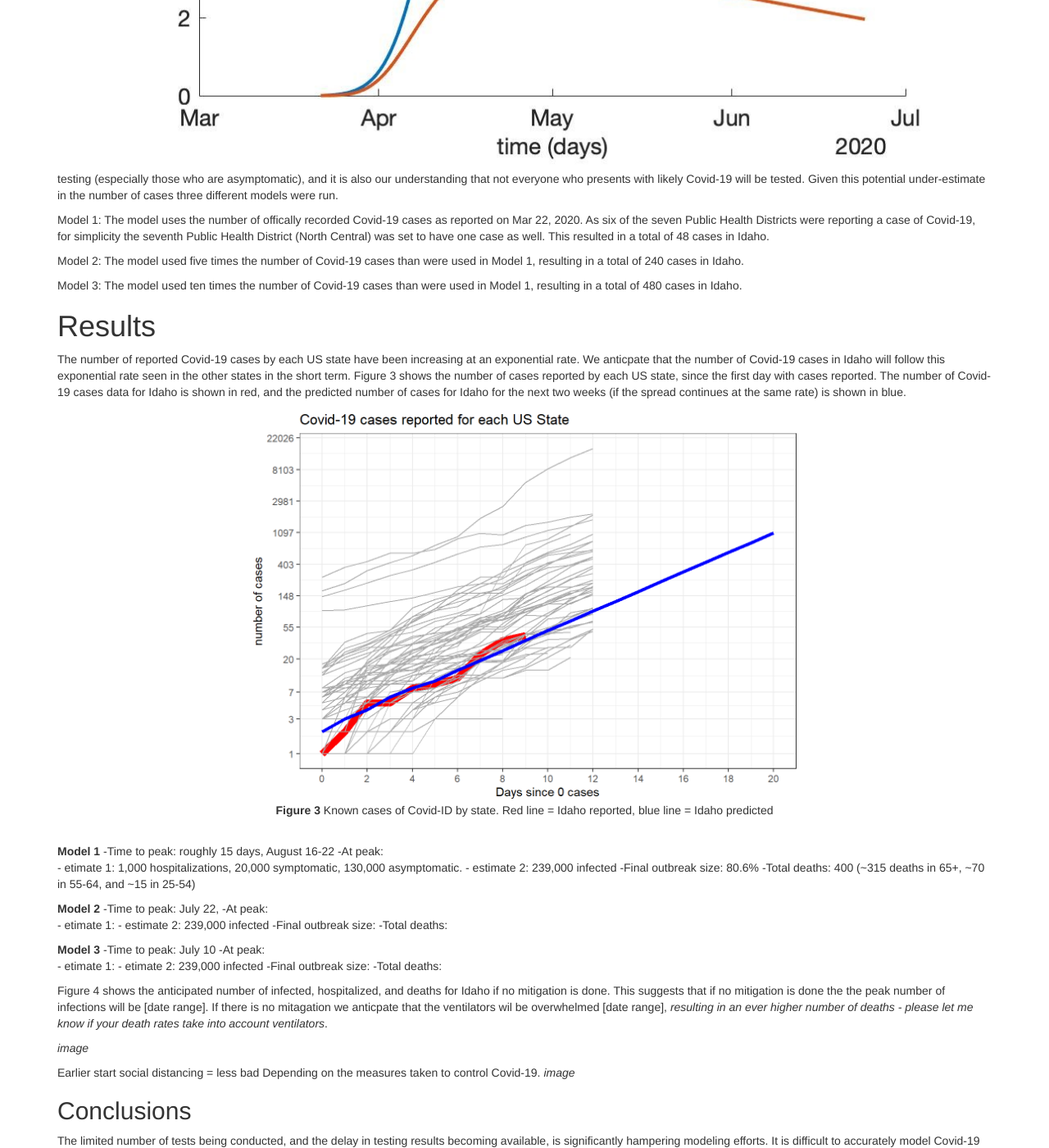
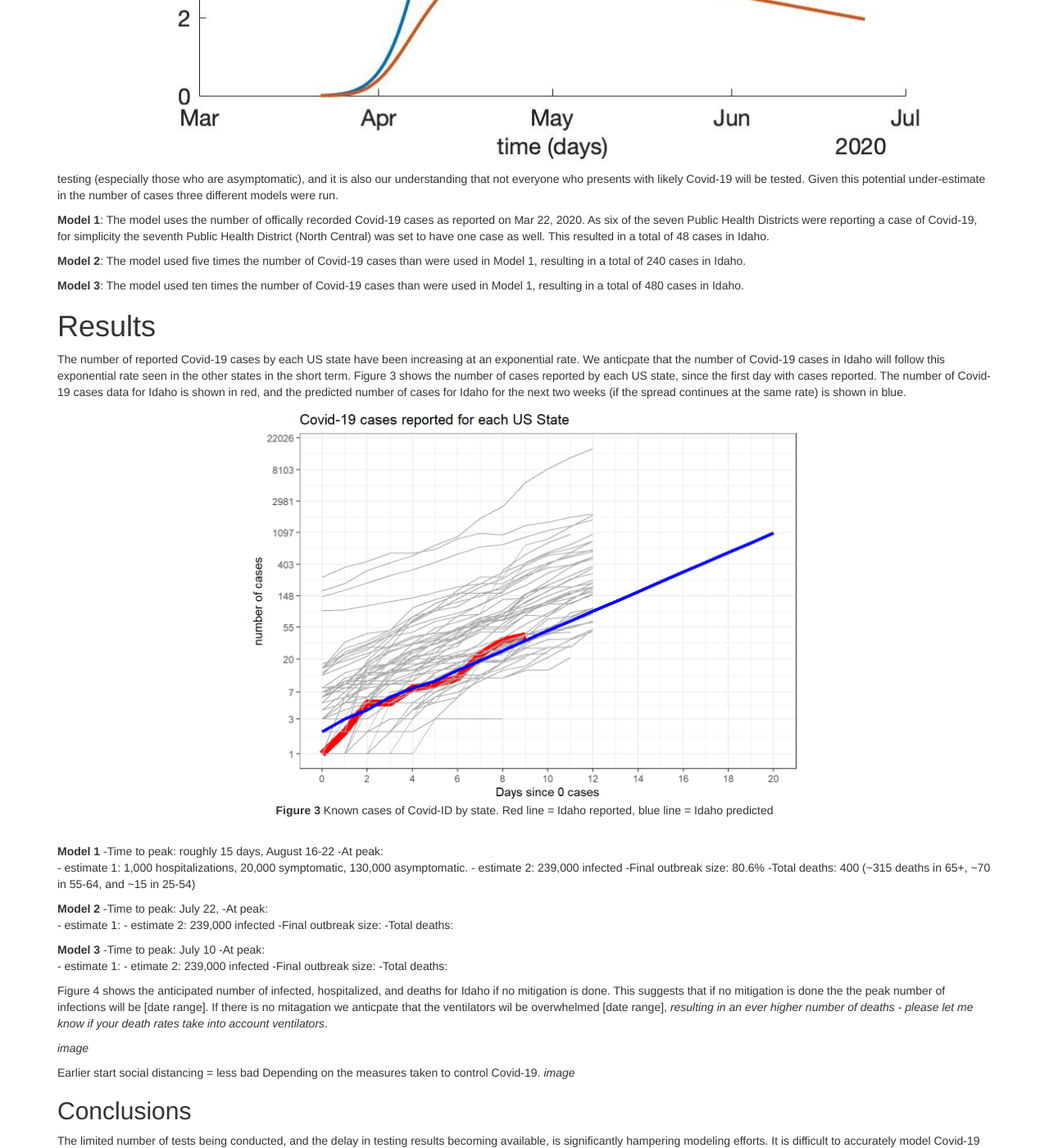
Before and after one commit to magbenji/summary, a Jekyll site: the page built from index.md, in a window 1280 px wide and 1400 px high, scrolled down 1705 px. Shown: the whole window at 82% size. Built offline with Jekyll 4.4.1, drawn with Linux system fonts in a browser that asks for light colours.

Commit message:
Update index.md

```diff
--- a/index.md
+++ b/index.md
@@ -48,11 +48,11 @@ We anticipate that there are roughly 2,500 Hospital Available Beds for Emergenci
 One concern is that the number of cases reported is an under-estimate. This is a significant problem as if the number of people who are infected is unknown, it becomes very difficult to predict how many people are actually infected - and contagious.
 We anticipate that the number of cases on https://coronavirus.idaho.gov/ is an underestimate as not everyone is likely to present for testing (especially those who are asymptomatic), and it is also our understanding that not everyone who presents with likely Covid-19 will be tested. Given this potential under-estimate in the number of cases three different models were run.
 
-Model 1: The model uses the number of offically recorded Covid-19 cases as reported on Mar 22, 2020. As six of the seven Public Health Districts were reporting a case of Covid-19, for simplicity the seventh Public Health District (North Central) was set to have one case as well. This resulted in a total of 48 cases in Idaho.
+**Model 1**: The model uses the number of offically recorded Covid-19 cases as reported on Mar 22, 2020. As six of the seven Public Health Districts were reporting a case of Covid-19, for simplicity the seventh Public Health District (North Central) was set to have one case as well. This resulted in a total of 48 cases in Idaho.
 
-Model 2: The model used five times the number of Covid-19 cases than were used in Model 1, resulting in a total of 240 cases in Idaho.
+**Model 2**: The model used five times the number of Covid-19 cases than were used in Model 1, resulting in a total of 240 cases in Idaho.
 
-Model 3: The model used ten times the number of Covid-19 cases than were used in Model 1, resulting in a total of 480 cases in Idaho.
+**Model 3**: The model used ten times the number of Covid-19 cases than were used in Model 1, resulting in a total of 480 cases in Idaho.
 
 # Results
 The number of reported Covid-19 cases by each US state have been increasing at an exponential rate.
@@ -68,7 +68,7 @@ The number of Covid-19 cases data for Idaho is shown in red, and the predicted n
 **Model 1**
 -Time to peak:  roughly 15 days, August 16-22
 -At peak:
-      - etimate 1: 1,000 hospitalizations, 20,000 symptomatic, 130,000 asymptomatic.
+      - estimate 1: 1,000 hospitalizations, 20,000 symptomatic, 130,000 asymptomatic.
       - estimate 2: 239,000 infected
 -Final outbreak size:  80.6%
 -Total deaths: 400 (~315 deaths in 65+, ~70 in 55-64, and ~15 in 25-54)
@@ -76,7 +76,7 @@ The number of Covid-19 cases data for Idaho is shown in red, and the predicted n
 **Model 2**
 -Time to peak: July 22,
 -At peak:
-      - etimate 1:
+       - estimate 1:
        - estimate 2: 239,000 infected
 -Final outbreak size:
 -Total deaths:
@@ -84,7 +84,7 @@ The number of Covid-19 cases data for Idaho is shown in red, and the predicted n
 **Model 3**
 -Time to peak: July 10
 -At peak:
-      - etimate 1:
+      - estimate 1:
       - etimate 2: 239,000 infected
 -Final outbreak size:
 -Total deaths:
```
